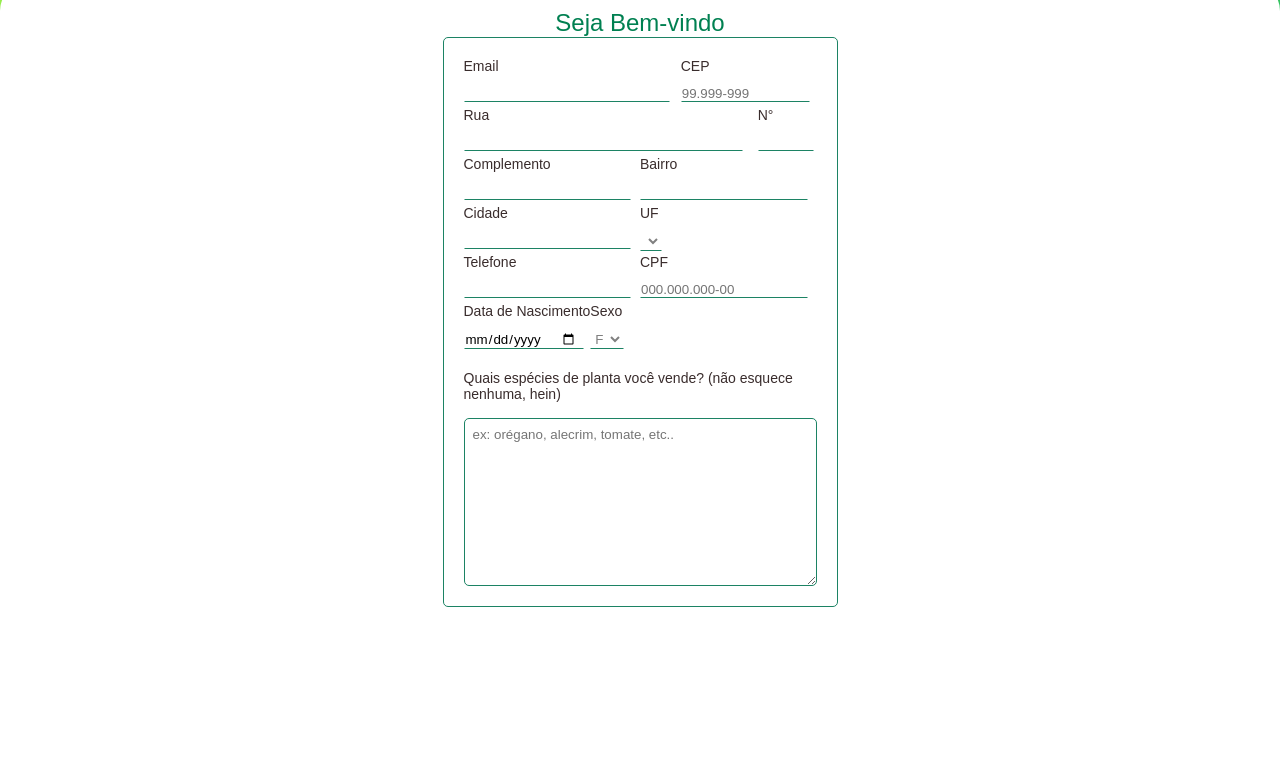
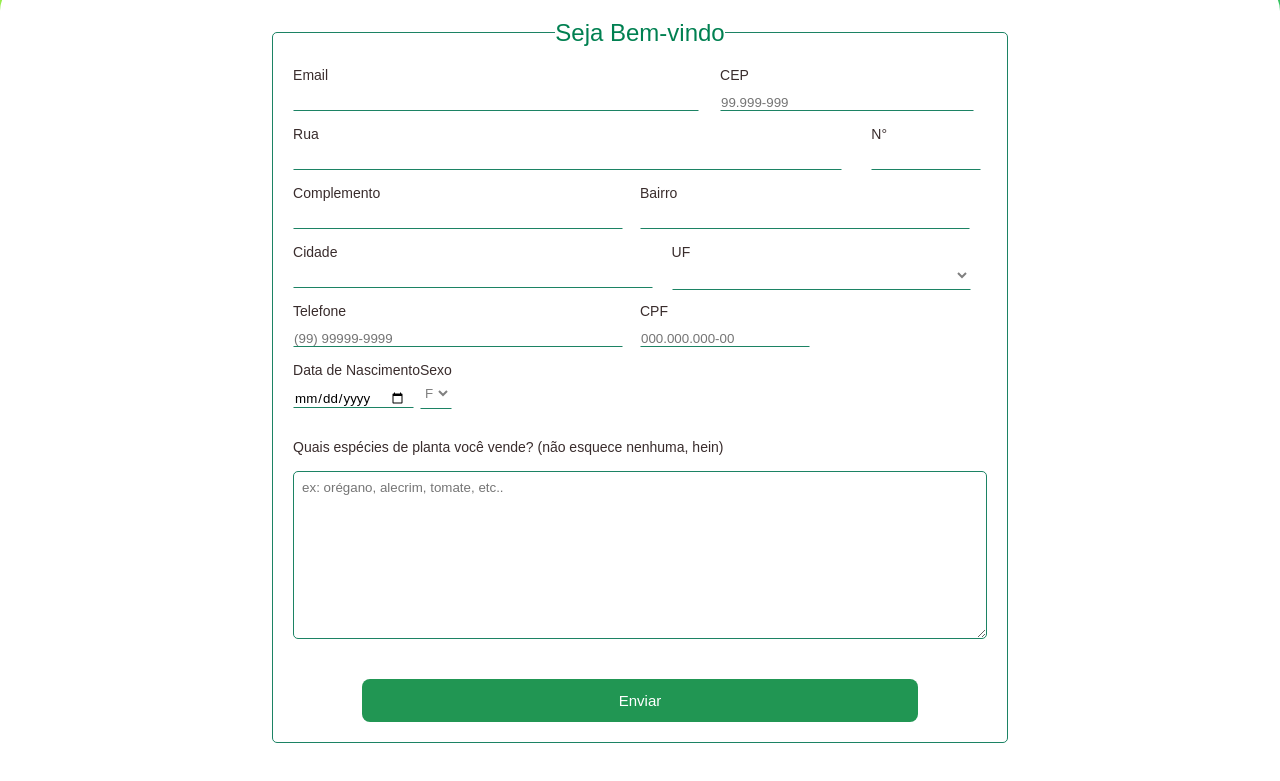
Before and after one commit to gasparzinho42/MinhaHorta, a website: page src/formulario/form.html in a window 1280 px wide. Shown: the part 67-848 px from the top of the page. Drawn offline with Linux system fonts and the light colour scheme; no server answers.

Commit message:
update: added phone mask + other stuff

```diff
--- a/src/formulario/form.css
+++ b/src/formulario/form.css
@@ -68,15 +68,12 @@ label,p{
 	font-size: 14px;
 	color: var(--text);
 }
-main {
+#main {
 	display: flex;
 	padding: 28px 56px;
-	left: 50%;
-    transform: translateX(-50%);
-	position: absolute;
 	width: 100%;
-	justify-content: start;
 	align-items: center;
+	justify-content: center;
 	flex-direction: column;
 	height: max-content;
 	min-height: 100vh;
@@ -89,37 +86,32 @@ input {
 	flex-direction: row;
 	align-items: center;
 	width: 95%;
-	margin: 11px auto 5px 0;
+	margin: 11px auto 5px 0px;
 	border: 1px solid transparent;
 	border-bottom-color: var(--green-darker);
 }
 .select{
-	border: none;
+	border: 1px solid transparent;
 	background-color: transparent;
 	color: gray;
-	width: 100%;
+	border-bottom-color: var(--green-darker) !important;
 	white-space: nowrap;
 	text-overflow: ellipsis;
-
+	width: 95%;
+	height: 100%;
 }
-.select{
-	border: 1px solid transparent;
-	border-bottom-color: var(--green-darker) !important;
-	width: 100%;
-}
-.labelGender{
-	margin-bottom: 11px !important;
+.selectContainer{
+	height: 61.2%;
 }
 
-.cards{
-	display: block;
-}
+
+
 
 fieldset {
+	text-align: center;
 	flex-direction: column;
 	display: flex;
-	align-self: center;
-	align-content: center;
+
 	justify-content: center;
 	padding: 20px;
 	border: 1px solid var(--green-darker);
@@ -128,53 +120,24 @@ fieldset {
 	font-family: "karla", sans-serif;
 	max-width: 80%;
 }
-.inputLabel.email{
-	width: 160%;
-}
-.inputLabel.cep{
-	width: 100% ;
-}
 
-.inputLabel.rua{
-	width: 100% ;
-}
-
-.inputLabel.numero{
-	width: 20% ;
-}
-.inputLabel.complemento{
-	width: 50% ;
-}
-
-.inputLabel.bairro{
-	width: 50% ;
-}
-
-.inputLabel.cidade{
-	width: 50% ;
-}
-
-.inputLabel.UF{
-	width: 50% ;
-}
 
 form {
 	display:flex;
-	flex-direction: column;
 	justify-content: center;
 	width: 90%;
 	align-self: center;
 }
 
 .field {
+	text-align: left;
 	display: flex;
-	flex-direction: row;
-
+	flex-direction: column;
 }
 .inputLabel{
 	display: flex;
 	flex-direction:column;
-	justify-content: stretch;
+	margin-bottom: 10px;
 }
 
 textarea {
@@ -184,12 +147,47 @@ textarea {
 }
 
 .titulo {
-	align-self: center;
 	color: #008051;
 	font-size: 24px;
 }
+.buttonContainer{
+
+	display: flex;
+	justify-content: center;
+	align-content: center;
+
+}
+p{
+	text-align: left;
+}
+ button{
+    font-family: "karla", sans-serif;
+    font-size: 15px;
+    margin-top: 40px;
+    border-radius: 8px;
+    text-align: center;
+    text-decoration: none;
+    cursor: pointer;
+    color: white;
+    border: none;
+    height: max-content;
+	padding: 13px 24px;
+    width: 80%;
+    background-color: #219653;
+}
+button:hover{
+    background-color: #2196548e;
+    transition: background-color 300ms;
+}
+button:active{
+    border: 0;
+    background-color: #2196543d;
+}
 
 @media (min-width: 700px) {
+	fieldset{
+		width: 70%;
+	}
 	.cards{
 		display: flex;
 		flex-direction: column;
@@ -208,4 +206,41 @@ textarea {
 	.filterContainer{
     	width: 40%;
 	}
+	.field{
+		display: flex;
+		flex-direction: row;
+	}
+	.inputLabel.email{
+		width: 160%;
+	}
+	.inputLabel.cep{
+		width: 100% ;
+	}
+
+	.inputLabel.rua{
+		width: 100% ;
+	}
+
+	.inputLabel.numero{
+		width: 20% ;
+	}
+	.inputLabel.complemento{
+		width: 50% ;
+	}
+
+	.inputLabel.bairro{
+		width: 50% ;
+	}
+
+	.inputLabel.cidade{
+		width: 60% ;
+	}
+
+	.inputLabel.UF{
+		width: 50% ;
+	}
+	.inputLabel.telefone{
+		width: 50% ;
+	}
+
 }
--- a/src/formulario/form.html
+++ b/src/formulario/form.html
@@ -19,15 +19,9 @@
 		<img class="logo" src="../../assets/farming.svg" alt="logo">
 	</header>
 	<main id="main">
-
-
-		<section class="cards">
 		<form>
-
-                <h1 class="titulo">Seja Bem-vindo</h1>
-
 			<fieldset>
-
+				<legend class="titulo"> Seja Bem-vindo </legend>
 				<div class="field">
 					<div class="inputLabel email">
 						<label for="email">Email</label>
@@ -67,7 +61,7 @@
 						<label for="cidade">Cidade</label>
 						<input type="text" name="cidade" id="cidade">
 					</div>
-						<div class="inputLabel">
+					<div class="inputLabel UF">
 						<label class="labelGender"  for="UF">UF</label>
 						<div class="selectContainer">
 							<select class="select" type="text" name="UF" id="UF"></select>
@@ -76,13 +70,13 @@
 				</div>
 
 				<div class="field">
-						<div class="inputLabel">
+					<div class="inputLabel telefone">
 						<label for="telefone">Telefone</label>
-							<input type="text" name="telefone" id="telefone">
+						<input maxlength="15" placeholder="(99) 99999-9999" type="tel" name="telefone" id="telefone">
 					</div>
 					<div class="inputLabel">
-							<label for="telefone">CPF</label>
-							<input type="tel" name="telefone" id="telefone" placeholder="000.000.000-00">
+						<label for="cpf">CPF</label>
+						<input type="text" name="cpf" id="cpf" placeholder="000.000.000-00">
 					</div>
 				</div>
 
@@ -94,7 +88,7 @@
 					<div class="inputLabel">
 						<label class="labelGender"  for="Sexo">Sexo</label>
 						<div class="selectContainer">
-								<select class="select" type="text" name="sexo" id="sexo">
+							<select class="select" name="sexo" id="sexo">
 								<option>F</option>
 								<option>M</option>
 							</select>
@@ -103,9 +97,12 @@
 				</div><br>
 				<p>Quais espécies de planta você vende? (não esquece nenhuma, hein)</p><br>
 				<textarea rows="10" cols="40" placeholder="ex: orégano, alecrim, tomate, etc.."></textarea>
+				<div class="buttonContainer">
+					<button type="submit">Enviar</button>
+				</div>
 			</fieldset>
+
 		</form>
-		</section>
 	</main>
 </body>
 <script src="./form.js"> </script>
--- a/src/formulario/form.js
+++ b/src/formulario/form.js
@@ -1,15 +1,20 @@
 var estados;
 const uf = document.getElementById("UF");
+const telefone = document.getElementById("telefone");
 fetch("https://servicodados.ibge.gov.br/api/v1/localidades/estados")
     .then((estado)=> estado.json())
     .then((estado)=>{
         estados = estado;
-
         uf.innerHTML =
         `${estados.map((estado)=>{
-            console.log("estados dentro do map", estado)
              return `<option value="${estado.nome}">${estado.sigla}</option>`
         })}
         `
-
     })
+telefone.addEventListener('input',(evt)=>{
+    let value = evt.target.value;
+    let formatedValue = value.replace(/\D/g,"")
+    formatedValue = formatedValue.replace(/(\d{2})(\d)/, "($1) $2").replace(/(\d{5})(\d)/, "$1-$2")
+    value = formatedValue
+    return event.target.value = value;
+})
--- a/src/pesquisa/pesquisa.css
+++ b/src/pesquisa/pesquisa.css
@@ -68,8 +68,41 @@ header a {
 header .logo {
 	position: absolute;
 	left: 50%;
-	height: 32px;
-	width: 32px;
+	height: 42px;
+	width: 42px;
+}
+.buttonContainer{
+	text-align: center;
+}
+.alt{
+    background-color: white;
+    color: var(--green-darker);
+    border: 1px solid var(--green-darker);
+	align-self: center;
+}
+ a button{
+    font-family: "karla", sans-serif;
+    font-size: 12px;
+    margin-top: 40px;
+    border-radius: 8px;
+    margin-right: 35px;
+    text-align: center;
+    text-decoration: none;
+    cursor: pointer;
+    color: white;
+    border: none;
+    height: max-content;
+	padding: 13px 24px;
+    width: 80%;
+    background-color: #219653;
+}
+a button:hover{
+    background-color: #2196548e;
+    transition: background-color 300ms;
+}
+a button:active{
+    border: 0;
+    background-color: #2196543d;
 }
 
 main {
@@ -119,6 +152,8 @@ main .input img {
 	padding: 19px 13px;
 	margin-top: 8px;
 	transition: background-color 5s;
+	display: flex;
+	flex-direction: column;
 }
 .content.epoca{
 	text-transform: capitalize;
--- a/src/pesquisa/pesquisa.js
+++ b/src/pesquisa/pesquisa.js
@@ -50,6 +50,12 @@ function renderCard() {
                 <span class="footerSpan">${planta.ciclo.colheita} ${planta.ciclo.colheita > 1 ? "dias" : "dia"}</span>
             </div>
          </footer>
+         <div class="buttonContainer">
+            <a href="#">
+                <button class="alt"> Onde Comprar? </button>
+            </a>
+         </div>
+
 	 </div>
         `;
 		})
```
Also changed, not shown: src/estabelecimentos/estabelecimentos.html (added). Lines whose indentation alone changed are shown as unchanged.
